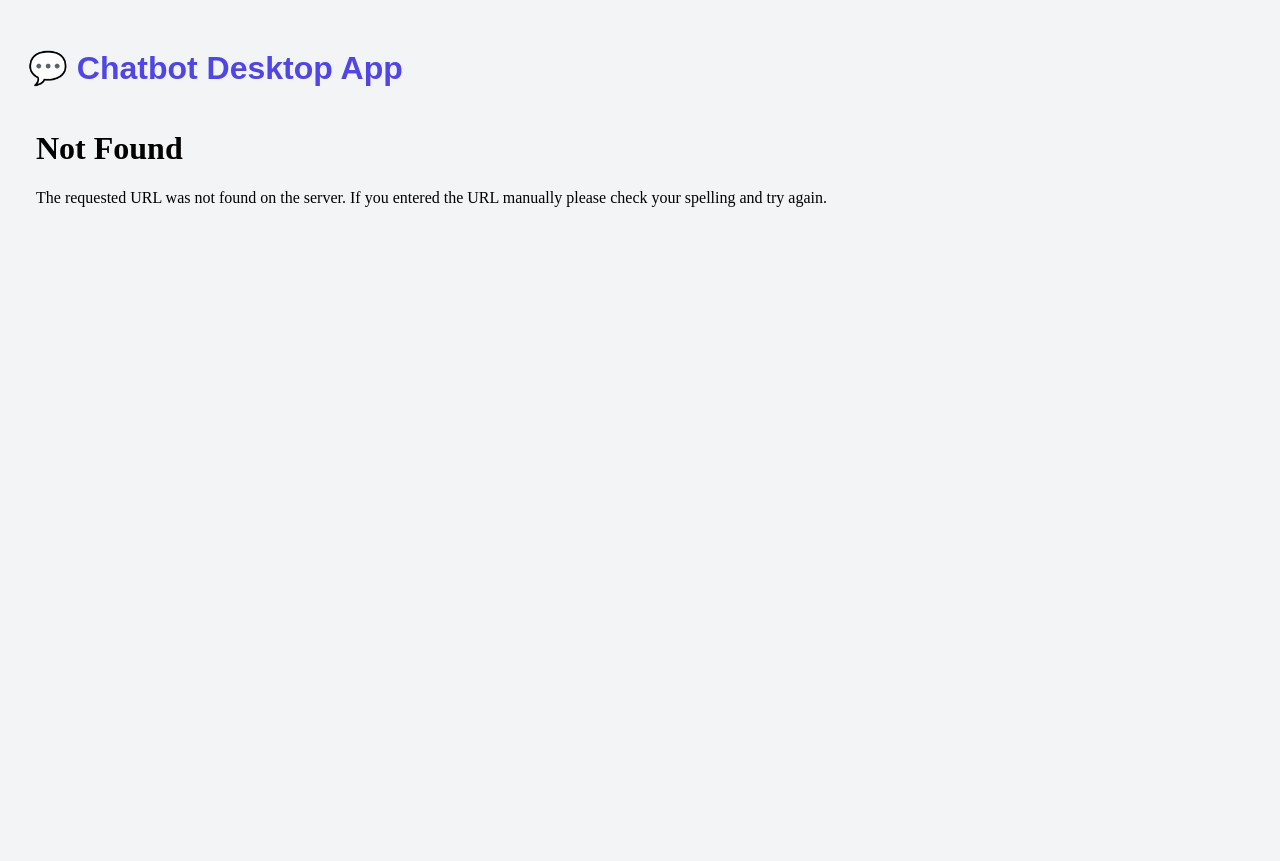
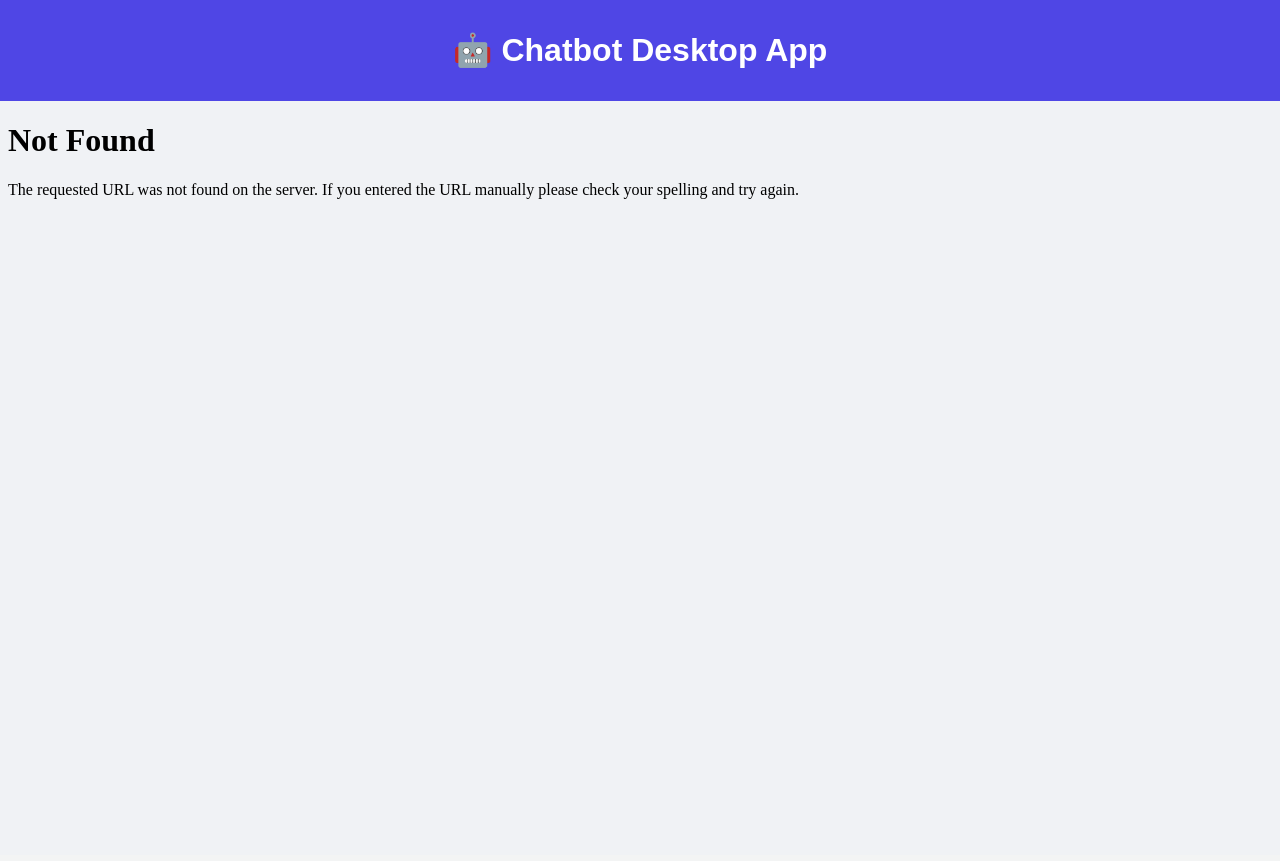
Before and after one commit to Rohit2002-Data/Web-to-Desktop-Chatbot-Converter, a Python web app: template templates/electron_template/index.html in a window 1280 px wide. After the commit the page ends 199 px from the top, so only its background shows below. Run offline with Jinja, Linux system fonts and the light colour scheme; the template is opened without the code that fills it, so the values that code supplies are empty.

Commit message:
Update index.html

```diff
--- a/templates/electron_template/index.html
+++ b/templates/electron_template/index.html
@@ -5,22 +5,27 @@
   <title>Chatbot Desktop App</title>
   <style>
     body {
-            font-family: Arial, sans-serif;
-            padding: 20px;
-            background-color: #f3f4f6;
+      margin: 0;
+      font-family: sans-serif;
+      background-color: #f0f2f5;
     }
-        h1 {
-            color: #4f46e5;
+    header {
+      background-color: #4f46e5;
+      color: white;
+      padding: 10px;
+      text-align: center;
     }
     iframe {
       width: 100%;
-            height: 90vh;
+      height: calc(100vh - 50px);
       border: none;
     }
   </style>
 </head>
 <body>
-    <h1>💬 Chatbot Desktop App</h1>
-    <iframe src="http://localhost:8000"></iframe>
+  <header>
+    <h1>🤖 Chatbot Desktop App</h1>
+  </header>
+  <iframe src="http://localhost:8000"></iframe> <!-- Adjust port if needed -->
 </body>
 </html>
```
Lines whose indentation alone changed are shown as unchanged.
